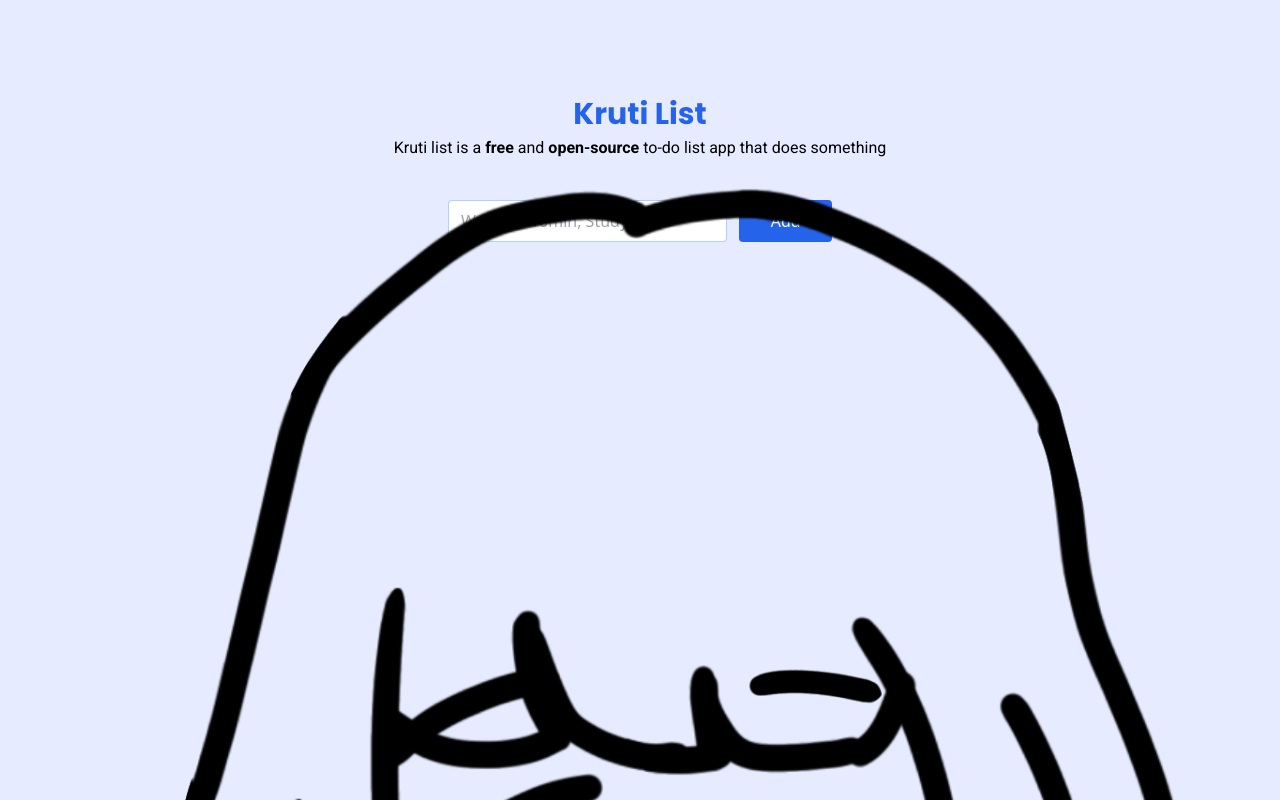
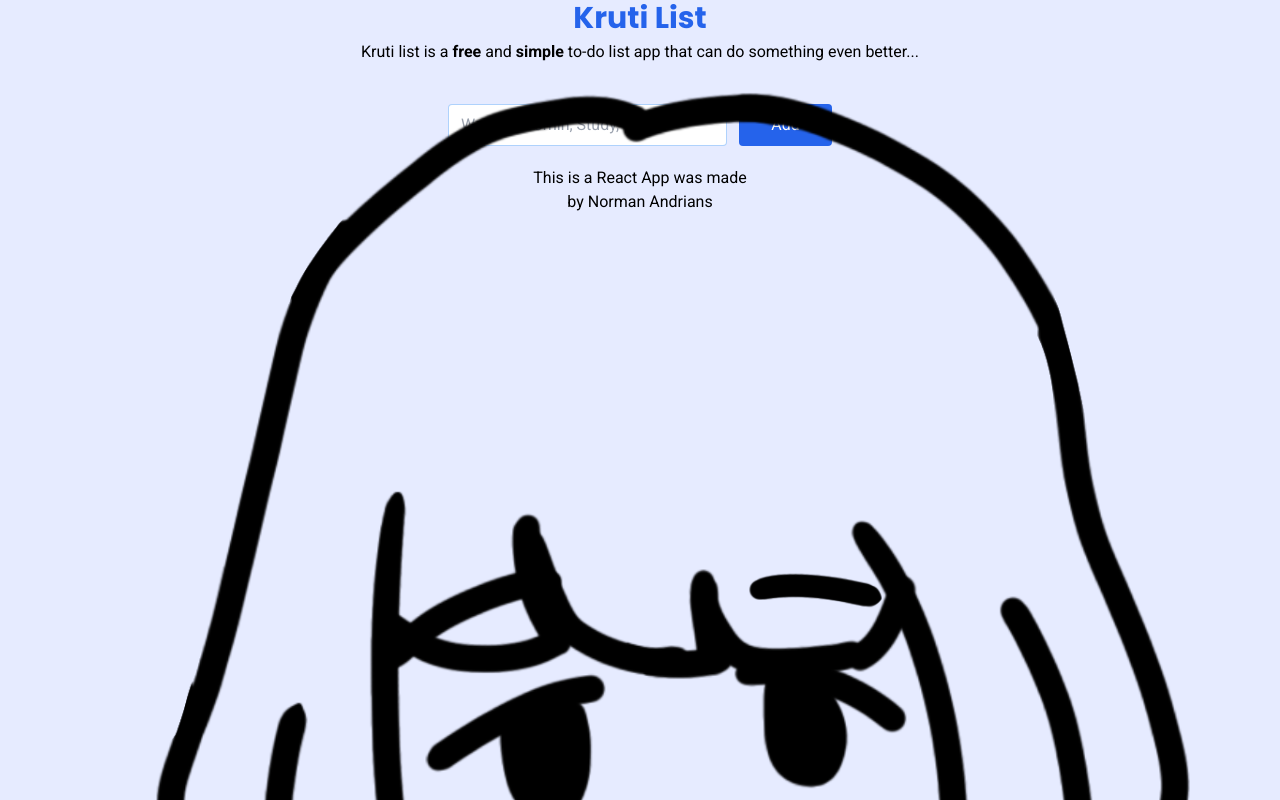
Before and after one commit to nomi-nonsz/kruti-list, a React (Create React App) app: page / in a window 1280 px wide. Shown: the top 800 px of the page. Built offline with nearby package versions, Linux system fonts and the light colour scheme.

Commit message:
it's just free and simple

```diff
--- a/src/App.js
+++ b/src/App.js
@@ -1,24 +1,43 @@
-import React from "react";
+import React, { useState } from "react";
 import ToDo from "./assets/components/todo";
+
 import AuthorImg from "./assets/images/author.png";
+import AuthorBlinkImg from "./assets/images/author_blink.png"
+
 import './assets/icons/bootstrap/bootstrap-icon.css';
 import './assets/components/fonts/google-fonts.css';
 import './assets/css/dist/output.css';
 import './assets/css/utilities.css';
 
 function App() {
+  const [blink, setBlink] = useState(false);
+
+  const autblink = () => {
+    setBlink(!blink);
+  }
+
   return <>
-    <main className="bg-indigo-100 bg-opacity-80 py-24 px-20 h-screen overflow-scroll">
+    <main className="bg-indigo-100 bg-opacity-80 pt-24 pb-5 px-20 h-screen overflow-scroll">
       <div className="absolute top-3 left-3">
-        <img className="w-14" src={AuthorImg} alt="author" />
+        <img
+          className="w-14"
+          src={blink ? AuthorBlinkImg : AuthorImg}
+          onMouseEnter={autblink}
+          onMouseLeave={autblink}
+          alt="author"
+          title="that's is my character"
+        />
       </div>
       <header className="text-center">
         <h1 className="text-3xl font-poppins font-bold text-blue-600">Kruti List</h1>
-        <p className="mt-1 mx-auto font-roboto w-3/4">Kruti list is a <b className="">free</b> and <b className="">open-source</b> to-do list app that does something</p>
+        <p className="mt-1 mx-auto font-roboto w-3/4">Kruti list is a <b className="">free</b> and <b className="">simple</b> to-do list app that can do something even better...</p>
       </header>
-      <section className="mt-10">
+      <section className="mt-10 font-roboto">
         <ToDo list={[]} />
       </section>
+      <footer className="mt-20 text-center text-sm font-roboto">
+        <p>This is a React App was made<br/>by Norman Andrians</p>
+      </footer>
     </main>
   </>
 }
```
Also changed, not shown: src/assets/images/author.png, src/assets/images/author_blink.png (added).
